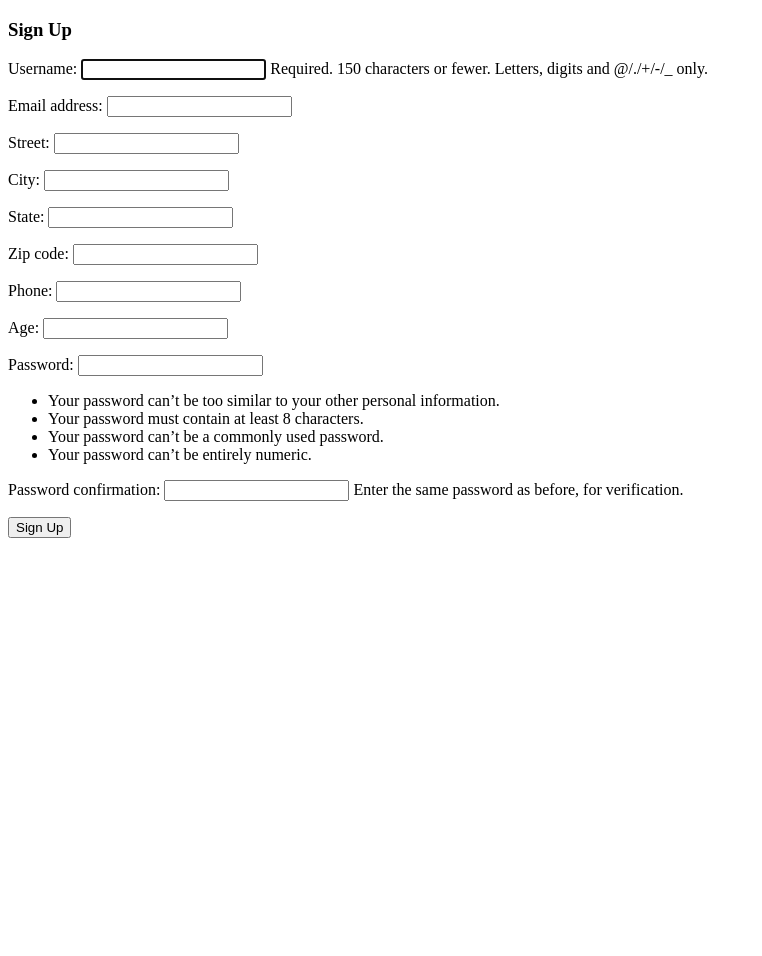
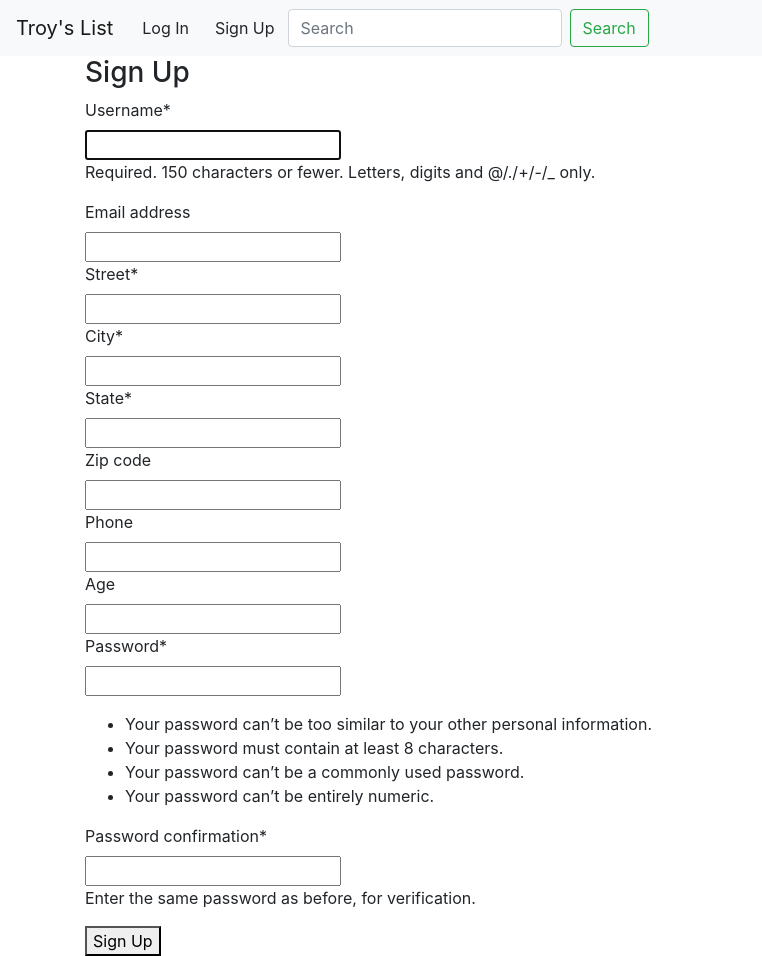
Before and after one commit to TBetcha/TroyList, a Django app: page /users/signup/ in a window 1280 px wide. Shown: the whole page, without its empty margins (0-762 px from the left). Before the commit the page ends 538 px from the top, so only its background shows below. Run offline with Django 3.2, Linux system fonts and the light colour scheme; some libraries are stand-ins or nearby versions.

Commit message:
update styling

```diff
--- a/TroyList/settings.py
+++ b/TroyList/settings.py
@@ -37,8 +37,10 @@ INSTALLED_APPS = [
     'django.contrib.sessions',
     'django.contrib.messages',
     'django.contrib.staticfiles',
+    'crispy_forms',
     'troys_list.apps.TroysListConfig',
     'users.apps.UsersConfig',
+    'pages.apps.PagesConfig',
 
 ]
 
--- a/TroyList/urls.py
+++ b/TroyList/urls.py
@@ -21,5 +21,5 @@ urlpatterns = [
     path('admin/', admin.site.urls),
     path('users/', include('users.urls')),
     path('users/', include('django.contrib.auth.urls')),
-    path('', TemplateView.as_view(template_name='home.html'), name='home')
+    path('', include('pages.urls'))
     ]
--- /dev/null
+++ b/pages/urls.py
@@ -0,0 +1,8 @@
+from django.contrib import admin
+from django.urls import path, include
+from .views import HomePageView
+
+urlpatterns = [
+
+    path('', HomePageView.as_view(), name='home'),
+    ]
--- a/templates/base.html
+++ b/templates/base.html
@@ -2,12 +2,59 @@
 <html lang="en">
 <head>
     <meta charset="UTF-8">
+    <meta name="viewport" content="width=device-width, initial-scale=1, shrink-to-fit=no">
+    <link rel="stylesheet" href="https://stackpath.bootstrapcdn.com/bootstrap/4.4.1/css/bootstrap.min.css"
+          integrity="sha384-Vkoo8x4CGsO3+Hhxv8T/Q5PaXtkKtu6ug5TOeNV6gBiFeWPGFN9MuhOf23Q9Ifjh" crossorigin="anonymous">
     <title>{% block title %}Troy's List{% endblock title %}</title>
 </head>
 <body>
-    <main>
-        {% block content %}
-        {% endblock content %}
-    </main>
+
+
+<nav class="navbar navbar-expand-lg navbar-light bg-light">
+    <a class="navbar-brand" href="{% url 'home' %}">Troy's List</a>
+    <button class="navbar-toggler" type="button" data-toggle="collapse" data-target="#navbarSupportedContent"
+            aria-controls="navbarSupportedContent" aria-expanded="false" aria-label="Toggle navigation">
+        <span class="navbar-toggler-icon"></span>
+    </button>
+
+    <div class="collapse navbar-collapse" id="navbarSupportedContent">
+        {% if user.is_authenticated %}
+        <ul class="navbar-nav mr-auto">
+
+            <li class="nav-item active">
+                <a class="nav-link" href="{% url 'password_change' %}">Change Password <span
+                        class="sr-only">(current)</span></a>
+            </li>
+            <li class="nav-item">
+                <a class="nav-link" href="{% url 'logout' %}">Logout</a>
+            </li>
+        </ul>
+        {% else %}
+        <form class="form-inline my-2 my-lg-0">
+            <a href="{% url 'login' %}" class="btn ntn-outline-secondary">Log In</a>
+            <a href="{% url 'signup' %}" class="btn ntn-outline-secondary">Sign Up</a>
+            <input class="form-control mr-sm-2" type="search" placeholder="Search" aria-label="Search">
+            <button class="btn btn-outline-success my-2 my-sm-0" type="submit">Search</button>
+        </form>
+        {% endif %}
+    </div>
+</nav>
+
+
+<div class="container">
+    {% block content %}
+    {% endblock content %}
+</div>
+<script src="https://code.jquery.com/jquery-3.4.1.slim.min.js"
+        integrity="sha384-J6qa4849blE2+poT4WnyKhv5vZF5SrPo0iEjwBvKU7imGFAV0wwj1yYfoRSJoZ+n"
+        crossorigin="anonymous"></script>
+<script src="https://cdn.jsdelivr.net/npm/popper.js@1.16.0/dist/umd/popper.min.js"
+        integrity="sha384-Q6E9RHvbIyZFJoft+2mJbHaEWldlvI9IOYy5n3zV9zzTtmI3UksdQRVvoxMfooAo"
+        crossorigin="anonymous"></script>
+<script src="https://stackpath.bootstrapcdn.com/bootstrap/4.4.1/js/bootstrap.min.js"
+        integrity="sha384-wfSDF2E50Y2D1uUdj0O3uMBJnjuUD4Ih7YwaYd1iqfktj0Uod8GCExl3Og8ifwB6"
+        crossorigin="anonymous"></script>
+
+
 </body>
 </html>
--- a/templates/login.html
+++ b/templates/registration/login.html
@@ -5,6 +5,6 @@
 <form method="post">
     {% csrf_token %}
     {{ form.as_p }}
-    <button type="submit">Log In</button>
+    <button type="submit" class="btn btn-success ml-2 ">Log In</button>
 </form>
 {% endblock content %}
--- a/templates/signup.html
+++ b/templates/signup.html
@@ -1,10 +1,11 @@
 {% extends 'base.html' %}
+{% load crispy_forms_tags %}
 {% block title %}Home{% endblock title %}
 {% block content %}
 <h3>Sign Up</h3>
 <form method="post">
     {% csrf_token %}
-    {{ form.as_p }}
+    {{ form|crispy }}
     <button type="submit">Sign Up</button>
 </form>
 {% endblock content %}
```
Also changed, not shown: templates/home.html (+7 -7 lines), db.sqlite3.
